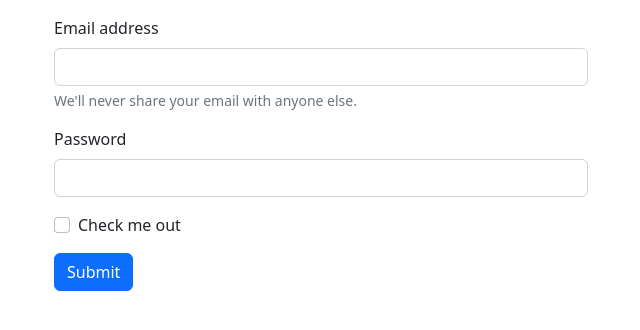
After one commit to Moodkiller20/PlayZone, a Django app: page / in a window 1280 px wide. The commit adds this page. Shown: the top 330 px of the page, without its empty margins (319-959 px from the left). Run offline with Django 4.2, Linux system fonts and the light colour scheme; some libraries are stand-ins or nearby versions.

Commit message:
some setting up

```diff
--- a/PlayZone/urls.py
+++ b/PlayZone/urls.py
@@ -19,5 +19,5 @@ from account_App import views
 
 urlpatterns = [
     path('admin/', admin.site.urls),
-    path('account', include('account_App.urls')),
+    path('', include('account_App.urls')),
 ]
--- a/account_App/urls.py
+++ b/account_App/urls.py
@@ -17,5 +17,5 @@ from django.urls import path
 from account_App import views
 
 urlpatterns = [
-    path('login', views.loginView, name='login'),
+    path('', views.loginView, name='login'),
 ]
--- a/account_App/views.py
+++ b/account_App/views.py
@@ -2,4 +2,6 @@ from django.shortcuts import render
 
 # Create your views here.
 def loginView(request):
-    return None
+
+
+    return render(request,"account/login.html")
--- /dev/null
+++ b/templates/account/login.html
@@ -0,0 +1,47 @@
+{% extends "common/base.html" %}
+{% block body %}
+
+
+
+
+
+    <div class="container">
+        <div class="row m-auto">
+            <div class="col-6 mx-auto my-3">
+                <form>
+                    <div class="mb-3">
+                        <label for="exampleInputEmail1" class="form-label">Email address</label>
+                        <input type="email" class="form-control" id="exampleInputEmail1" aria-describedby="emailHelp">
+                        <div id="emailHelp" class="form-text">We'll never share your email with anyone else.</div>
+                    </div>
+                    <div class="mb-3">
+                        <label for="exampleInputPassword1" class="form-label">Password</label>
+                        <input type="password" class="form-control" id="exampleInputPassword1">
+                    </div>
+                    <div class="mb-3 form-check">
+                        <input type="checkbox" class="form-check-input" id="exampleCheck1">
+                        <label class="form-check-label" for="exampleCheck1">Check me out</label>
+                    </div>
+                    <button type="submit" class="btn btn-primary">Submit</button>
+                </form>
+            </div>
+
+
+        </div>
+
+    </div>
+
+
+
+
+
+
+
+
+
+
+
+
+
+
+{% endblock %}
--- a/templates/common/base.html
+++ b/templates/common/base.html
@@ -12,9 +12,9 @@
     <meta name="viewport" content="width=device-width, initial-scale=1">
 
     {% comment %} My CSS {% endcomment %}
-    <link  rel="stylesheet" id='theme-style'  type="text/css" href="{% static 'css/dark-blue.css' %}"/>
-    <link   rel="stylesheet"  type="text/css" href="{% static 'css/main.css' %}"/>
-    <link   rel="stylesheet"  type="text/css" href="{% static 'css/formStyle.css' %}"/>
+{#    <link  rel="stylesheet" id='theme-style'  type="text/css" href="{% static 'css/dark-blue.css' %}"/>#}
+{#    <link   rel="stylesheet"  type="text/css" href="{% static 'css/main.css' %}"/>#}
+{#    <link   rel="stylesheet"  type="text/css" href="{% static 'css/formStyle.css' %}"/>#}
 
 
     {% comment %} Icon kit  {% endcomment %}
@@ -38,7 +38,7 @@
 <script src="https://cdn.jsdelivr.net/npm/jquery@3.6.1/dist/jquery.min.js"></script>
 <script src="https://cdn.jsdelivr.net/npm/bootstrap@5.2.2/dist/js/bootstrap.bundle.min.js" integrity="sha384-OERcA2EqjJCMA+/3y+gxIOqMEjwtxJY7qPCqsdltbNJuaOe923+mo//f6V8Qbsw3" crossorigin="anonymous"></script>
 
-<script src="{% static 'js/main.js' %}"></script>
+{#<script src="{% static 'js/main.js' %}"></script>#}
 
 </body>
 </html>
```
Also changed, not shown: templates/account/register.html (added, +35 -0 lines).
